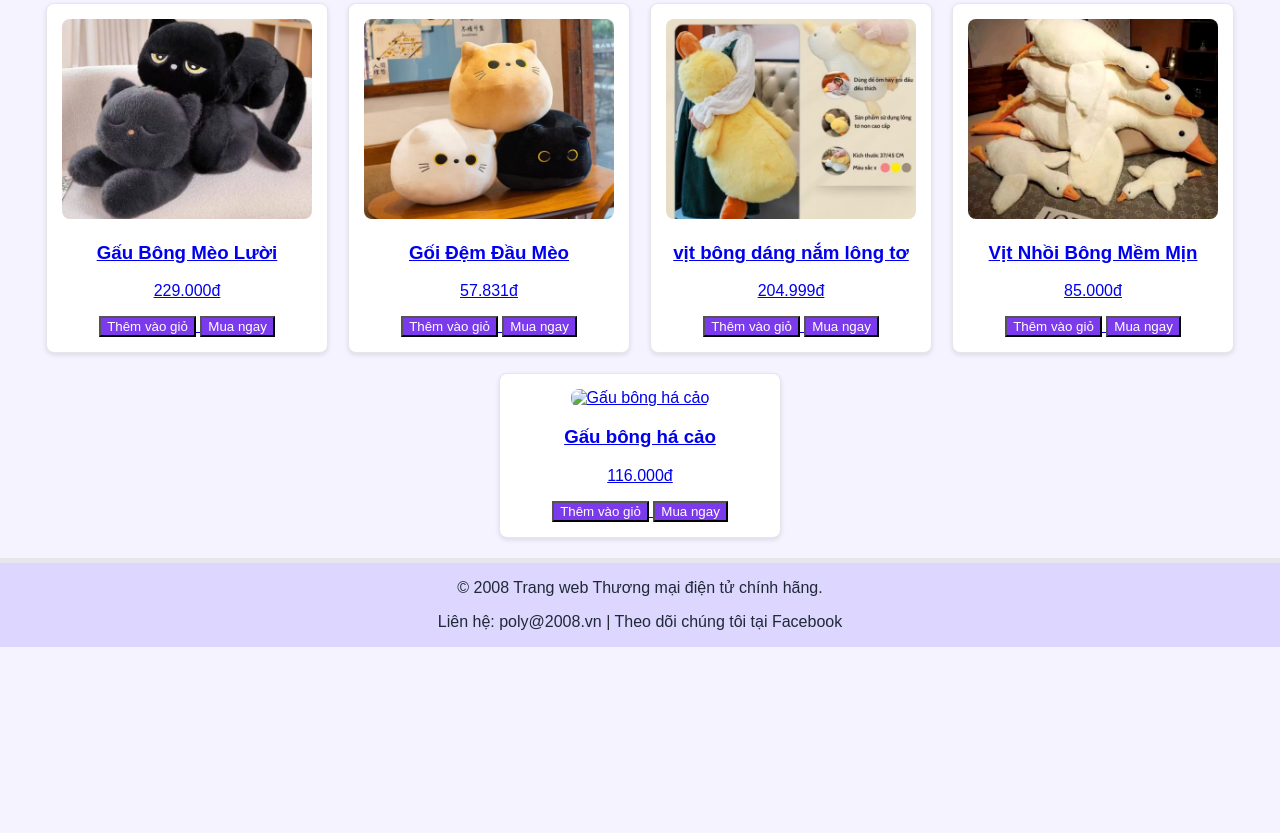
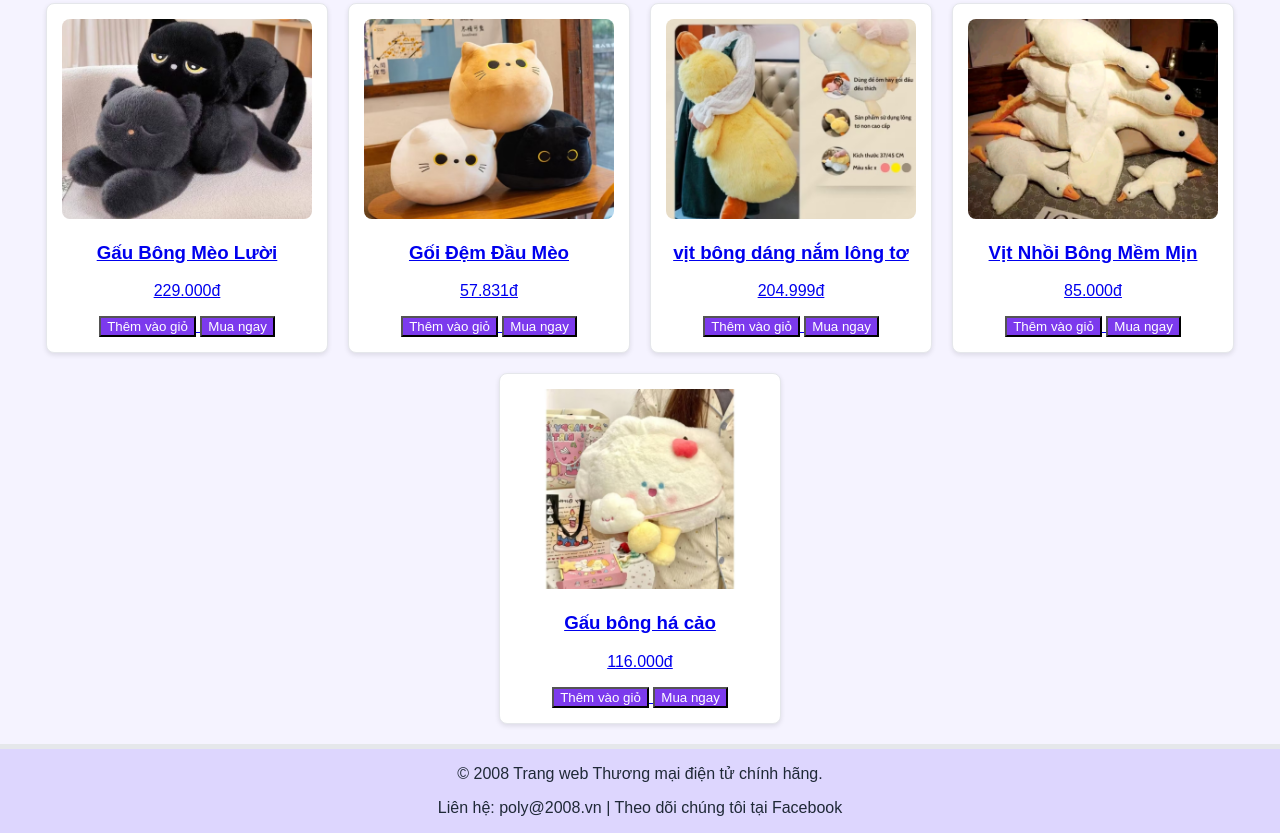
Before and after one commit to buiiyentrang2008-commits/Plush, a plain HTML site: page index.html in a window 1280 px wide. Shown: the part 587-1420 px from the top of the page. Before the commit the page ends 1234 px from the top, so only its background shows below. Drawn offline with Linux system fonts and the light colour scheme.

Commit message:
Update index.html

```diff
--- a/index.html
+++ b/index.html
@@ -117,7 +117,7 @@
   </div>
 
   <nav>
-      <a href = "#"> Trang chủ </a>
+        <a href = "#"> Trang chủ </a>
 	    <a href = "#"> Danh mục </a>
 	    <a href = "#"> Sự kiện </a>
     	<a href = "#"> Giỏ hàng </a>
@@ -208,7 +208,7 @@
 
      <div class="a9">
 	   <a href="https://vn.shp.ee/Y1Z1WL3R">
-         <img src="hacao.png" alt="Gấu bông há cảo">
+         <img src="hacao.jpg" alt="Gấu bông há cảo">
          <h3>Gấu bông há cảo</h3>
          <p class="giá tiền"> 116.000đ</p>
          <button>Thêm vào giỏ</button>
```
